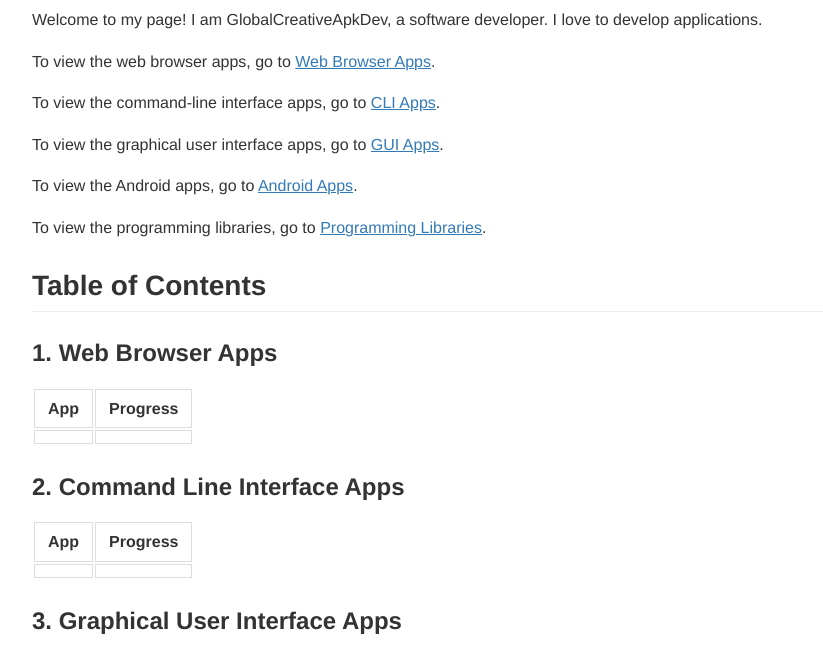
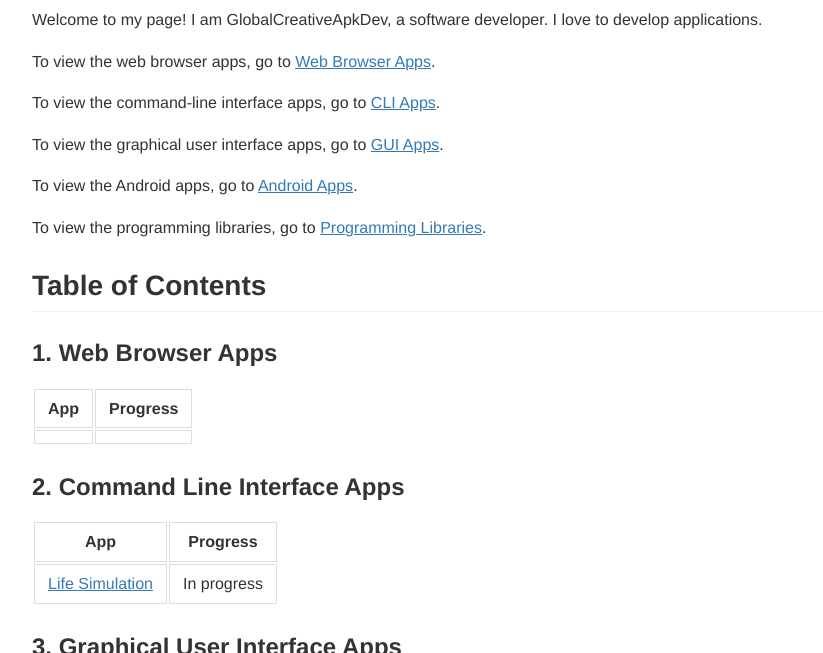
Before and after one commit to GlobalCreativeApkDev/GlobalCreativeApkDev.github.io, a plain HTML site: page index.html in a window 1280 px wide. Shown: the part 102-755 px from the top of the page, without its empty margins (6-829 px from the left). Drawn offline with Linux system fonts and the light colour scheme.

Commit message:
Added the game "Life Simulation".

```diff
--- /dev/null
+++ b/cli-apps/LIFE_SIMULATION/stylesheets/style.css
@@ -0,0 +1,7 @@
+body {
+    margin: 0;
+    overflow: scroll;
+    font-family: Ubuntu,serif;
+    color: blue;
+    background-color: yellow;
+}
--- a/index.html
+++ b/index.html
@@ -803,7 +803,7 @@ pre.editor-colors .fold-marker:after {
 }
 </style>
         </head>
-        <body class='markdown-preview' data-use-github-style><h1 id="globalcreativeapkdevgithubio---homepage"><a href="https://GlobalCreativeApkDev.github.io/">GlobalCreativeApkDev.github.io - homepage</a></h1>
+        <body class='markdown-preview' data-use-github-style><h1 id="globalcreativeapkdevgithubio---homepage"><a href="index.html">GlobalCreativeApkDev.github.io - homepage</a></h1>
 <p>Welcome to my page! I am GlobalCreativeApkDev, a software developer. I love to
 develop applications.</p>
 <p>To view the web browser apps, go to <a href="web-browser-apps/index.html">Web Browser Apps</a>.</p>
@@ -834,8 +834,8 @@ develop applications.</p>
 </tr>
 </thead>
 <tbody><tr>
-<td></td>
-<td></td>
+<td><a href="cli-apps/LIFE_SIMULATION/index.html">Life Simulation</a></td>
+<td>In progress</td>
 </tr>
 </tbody></table>
 <h3 id="3-graphical-user-interface-apps">3. Graphical User Interface Apps</h3>
```
Also changed, not shown: cli-apps/LIFE_SIMULATION/index.html (added, +12 -0 lines), cli-apps/index.html (+8 -2 lines), README.md, cli-apps/LIFE_SIMULATION/README.md (added), cli-apps/LIFE_SIMULATION/requirements.txt (added), 4 other files.
